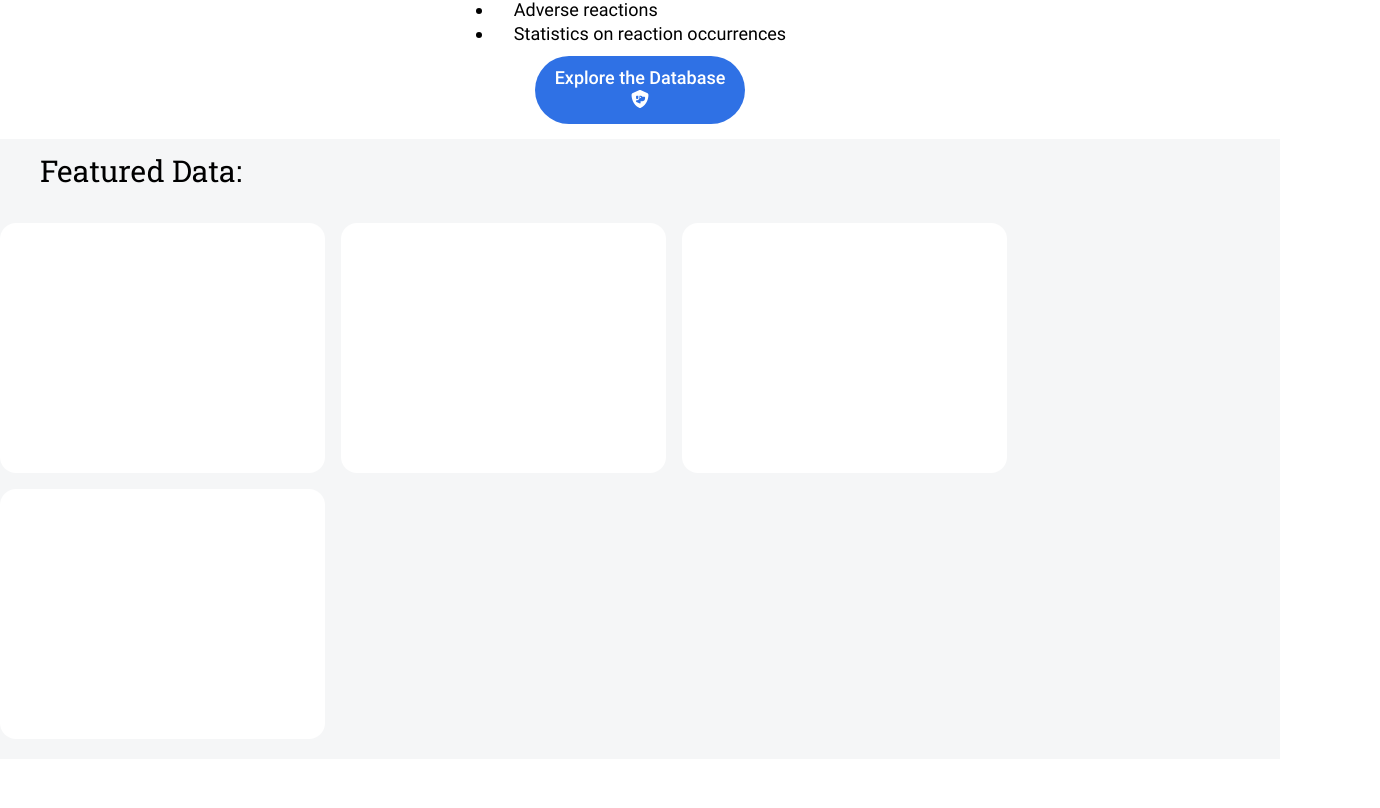
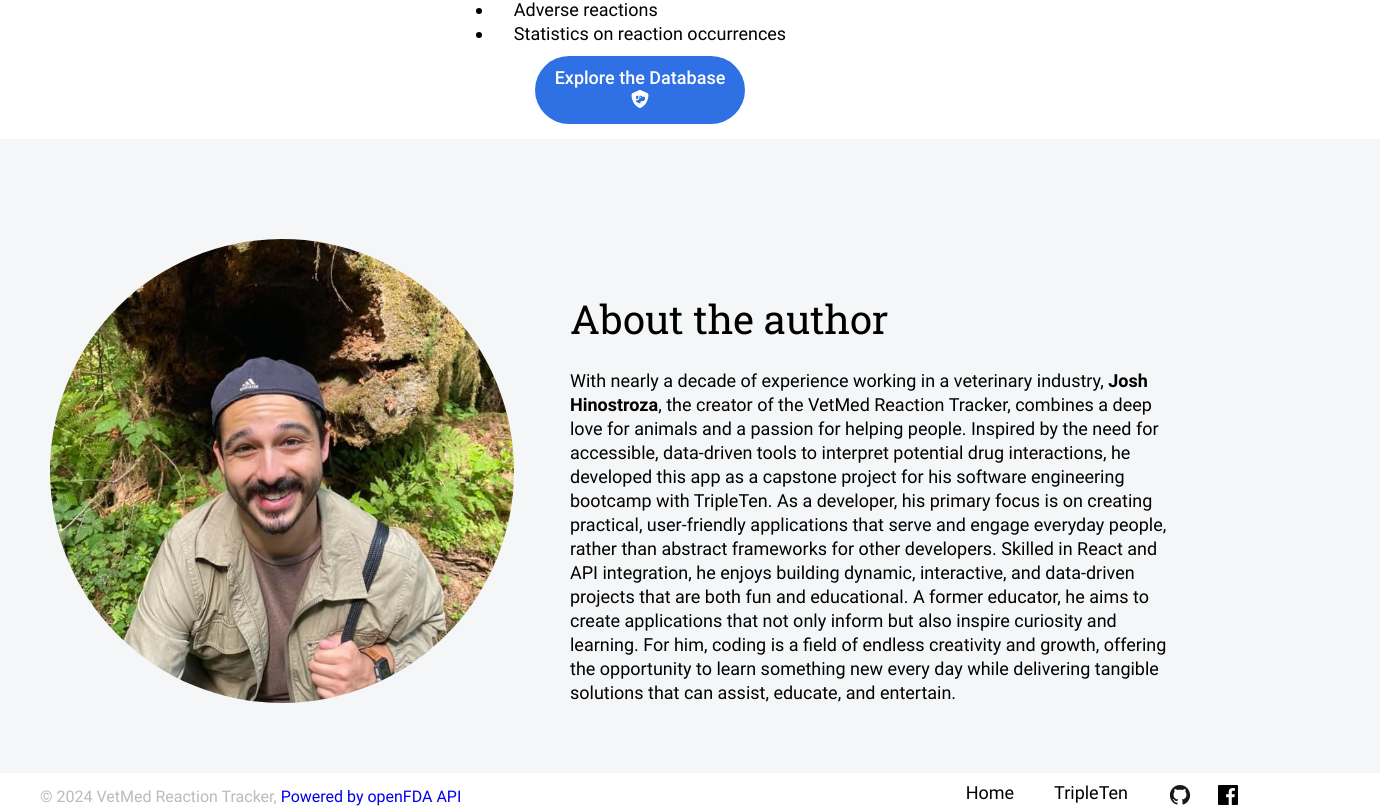
Before and after one commit to jorohino/vetmed-tracker-frontend, a React (Vite) app: page / in a window 1280 px wide. Shown: the part 375-1183 px from the top of the page, 1380 px wide, since content can reach past the window. Built offline with nearby package versions, Linux system fonts and the light colour scheme.

Commit message:
Removed randomized featured data section due to incompatibility with API

```diff
--- a/src/components/About/About.css
+++ b/src/components/About/About.css
@@ -1,6 +1,10 @@
 .about {
   display: flex;
-  margin: 0 216px 80px 104px;
+  align-items: center;
+  margin: 0 auto;
+  padding: 0 50px 50px;
+  width: 100%;
+  background-color: rgba(245, 246, 247, 1);
 }
 
 .about__author-image {
--- a/src/components/FeaturedData/FeaturedData.css
+++ /dev/null
@@ -1,31 +0,0 @@
-.featured-data {
-  margin: 0;
-  padding: 0;
-  display: flex;
-  flex-direction: column;
-  background-color: rgba(245, 246, 247, 1);
-}
-
-.featured-data__header {
-  font-family: "Roboto Slab";
-  font-size: 30px;
-  font-weight: 400;
-  line-height: 64px;
-  margin: 0 40px;
-}
-
-.featured-data__container {
-  display: flex;
-  flex-direction: row;
-  flex-wrap: wrap;
-  align-items: center;
-  height: 100%;
-  margin: 20px auto;
-  gap: 16px;
-}
-
-@media screen and (max-width: 768px) {
-  .featured-data__header {
-    font-size: 25px;
-  }
-}
--- a/src/components/FeaturedData/FeaturedData.jsx
+++ /dev/null
@@ -1,19 +0,0 @@
-import { React } from "react";
-import "./FeaturedData.css";
-import DataCard from "../DataCard/DataCard";
-
-function FeaturedData({ onCardClick }) {
-  return (
-    <div className="featured-data">
-      <h1 className="featured-data__header">Featured Data:</h1>
-      <div className="featured-data__container">
-        <DataCard onCardClick={onCardClick}></DataCard>
-        <DataCard onCardClick={onCardClick}></DataCard>
-        <DataCard onCardClick={onCardClick}></DataCard>
-        <DataCard onCardClick={onCardClick}></DataCard>
-      </div>
-    </div>
-  );
-}
-
-export default FeaturedData;
--- a/src/components/Main/Main.jsx
+++ b/src/components/Main/Main.jsx
@@ -1,7 +1,6 @@
 import { React } from "react";
 import "./Main.css";
 import Header from "../Header/Header";
-import FeaturedData from "../FeaturedData/FeaturedData";
 import About from "../About/About";
 import Modal from "../Modal/Modal";
 
@@ -10,7 +9,6 @@ function Main({ onCardClick }) {
     <>
       <Header />
       <main className="main">
-        <FeaturedData onCardClick={onCardClick} />
         <About />
       </main>
       <Modal></Modal>
```
